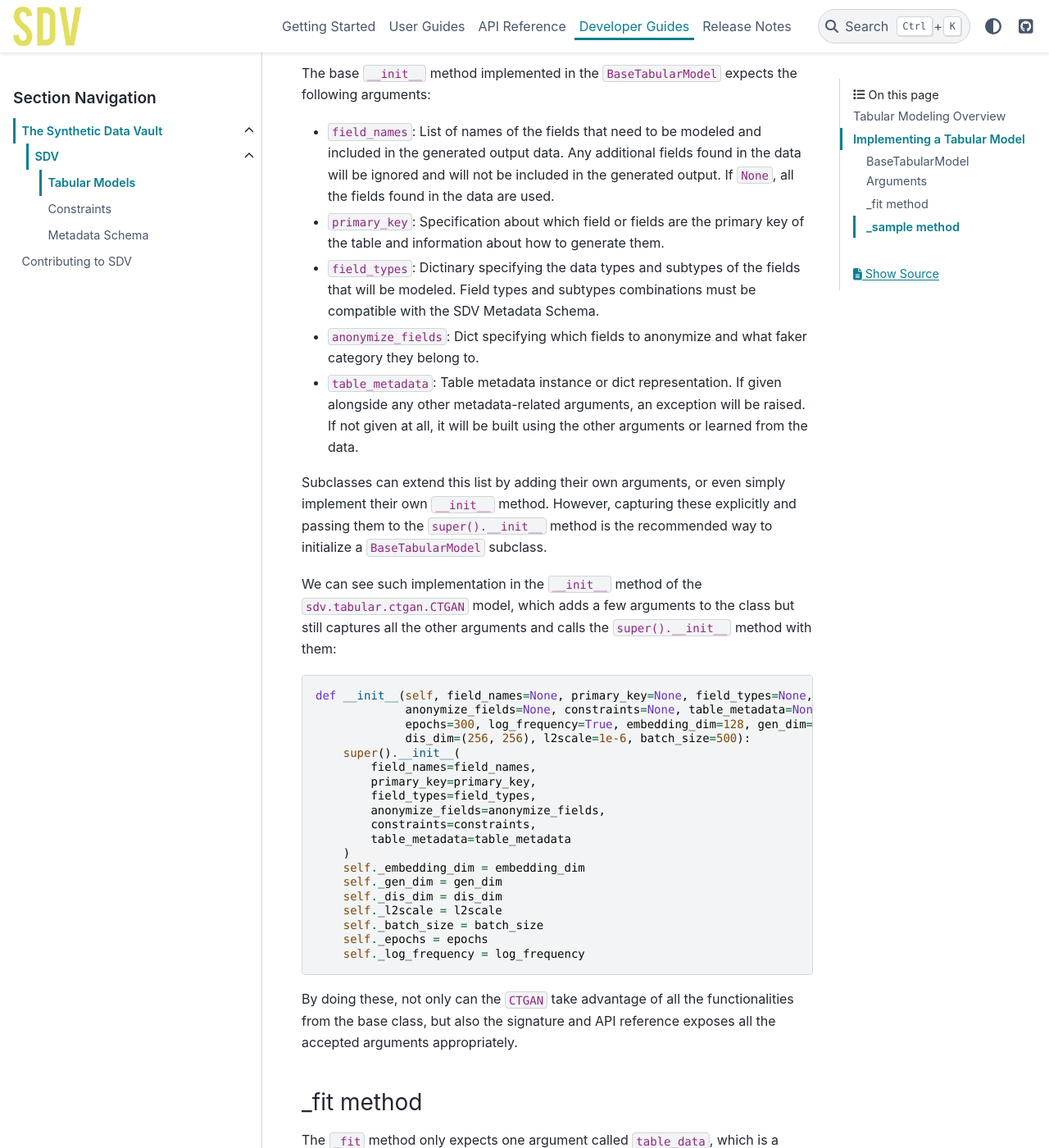
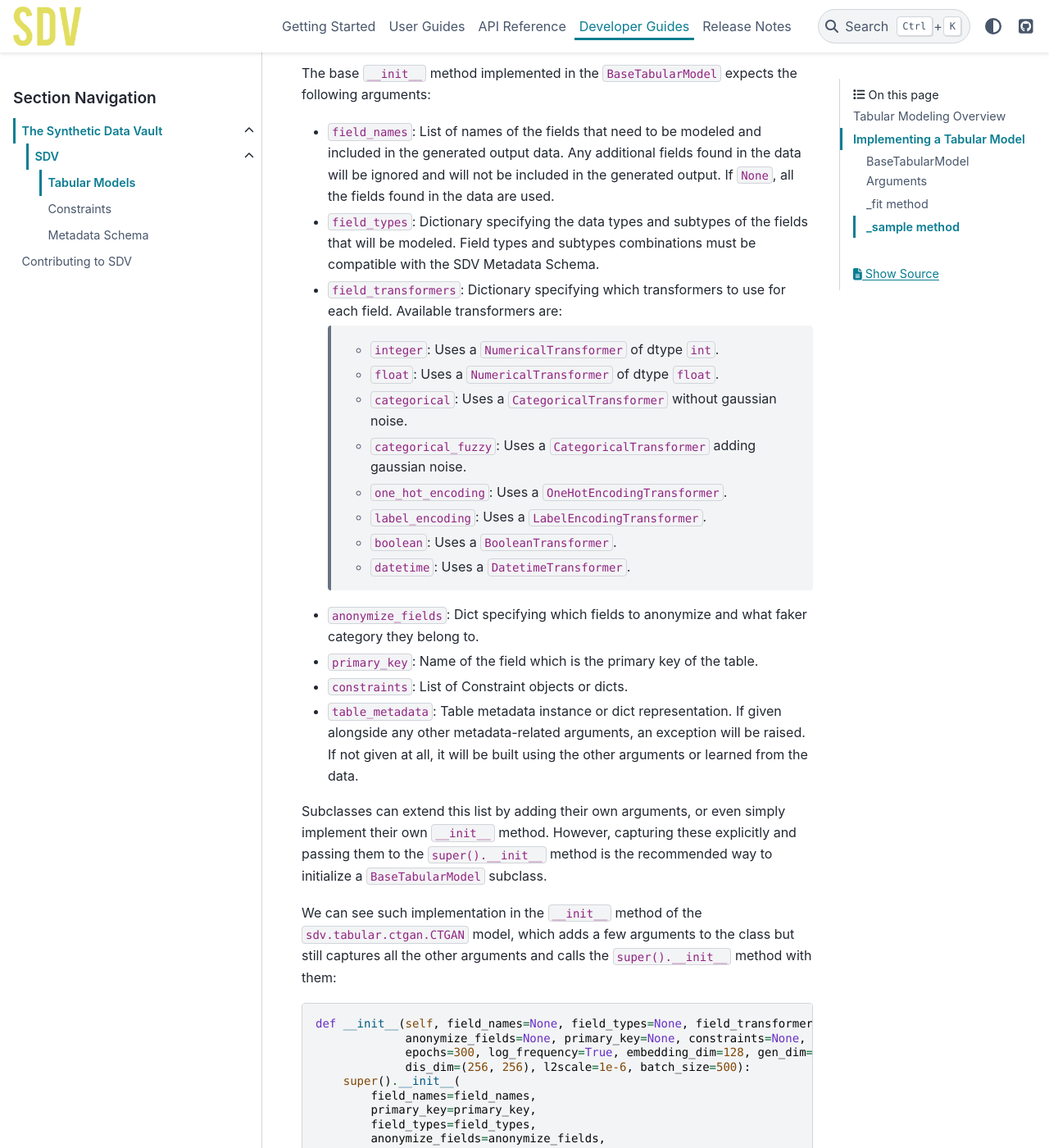
Before and after one commit to sdv-dev/SDV, a Sphinx documentation site: the page built from docs/developer_guides/sdv/tabular.rst, in a window 1280 px wide and 1400 px high, scrolled down 2082 px. Shown: the whole window at 82% size. Built offline with Sphinx 7.4.7 and the PyData theme 0.15.4, drawn with Linux system fonts in a browser that asks for light colours; pages that are not in the unit, such as notebooks, are missing from menus; some of the changed text lies outside the part shown.

Commit message:
Fix typos and add latest Tabular API changes

```diff
--- a/docs/developer_guides/contributing.rst
+++ b/docs/developer_guides/contributing.rst
@@ -7,7 +7,7 @@ The Synthetic Data Vault project is a collection of several open source librarie
 that range from simple reversible transformations to the most complex state-of-the-art Generative
 Deep Learning models.
 
-Building and maintining all these libraries is a community driven effort which relies on the work
+Building and maintaining all these libraries is a community driven effort which relies on the work
 of developers from all around the world that contribute their knowledge, code and feedback to make
 the project grow and improve over time.
 
--- a/docs/developer_guides/overview.rst
+++ b/docs/developer_guides/overview.rst
@@ -12,7 +12,7 @@ SDV
 * `Source Code <https://github.com/sdv-dev/SDV>`_
 
 SDV is the main library, which provides a user friendly interface to access all the
-different functionalirities of the project.
+different functionalities of the project.
 
 The SDV library allows you to:
 
--- a/docs/developer_guides/sdv/constraints.rst
+++ b/docs/developer_guides/sdv/constraints.rst
@@ -19,7 +19,7 @@ The following public methods are implemented in this class:
 * ``transform``: Identity method.
 * ``fit_transform``: Call ``self.fit`` and then call ``self.transform`` and return its outputs.
 * ``reverse_transform``: Identity method.
-* ``is_valid``: Return a ``pandas.Series`` full or ``True`` values with the same lenth as the
+* ``is_valid``: Return a ``pandas.Series`` full or ``True`` values with the same length as the
   given data.
 * ``filter_valid``: Return only the rows for which ``self.is_valid`` returns ``True``.
 * ``from_dict``: Build a ``Constraint`` from its dict representation.
@@ -92,7 +92,7 @@ With the current implementation modeling would happen as usual. However, during
 all the rows would be validated using the ``is_valid`` method that we implemented, and invalid
 rows would be rejected and resampled until the number of desired rows has been generated.
 
-In this case this might be acceptable becahse each row only has a 50% chance of being invalid,
+In this case this might be acceptable because each row only has a 50% chance of being invalid,
 which means that, on average, we would need the model to sample only 2 times the number of rows
 that we need in order to get enough valid rows. However, in some other cases this can take a long
 time, especially if the condition imposed has a very low chance of being true. In such cases, we
--- a/docs/developer_guides/sdv/index.rst
+++ b/docs/developer_guides/sdv/index.rst
@@ -2,7 +2,7 @@ SDV
 ===
 
 SDV is the library which provides a user friendly interface to access all the
-different functionalirities of The Synthetic Data Vault Project.
+different functionalities of The Synthetic Data Vault Project.
 
 SDV is organized around the following concepts:
 
--- a/docs/developer_guides/sdv/tabular.rst
+++ b/docs/developer_guides/sdv/tabular.rst
@@ -83,17 +83,30 @@ arguments:
   fields found in the data will be ignored and will not be
   included in the generated output.
   If ``None``, all the fields found in the data are used.
-* ``primary_key``:
-  Specification about which field or fields are the
-  primary key of the table and information about how
-  to generate them.
 * ``field_types``:
-  Dictinary specifying the data types and subtypes
+  Dictionary specifying the data types and subtypes
   of the fields that will be modeled. Field types and subtypes
   combinations must be compatible with the SDV Metadata Schema.
+* ``field_transformers``:
+  Dictionary specifying which transformers to use for each field.
+  Available transformers are:
+
+    * ``integer``: Uses a ``NumericalTransformer`` of dtype ``int``.
+    * ``float``: Uses a ``NumericalTransformer`` of dtype ``float``.
+    * ``categorical``: Uses a ``CategoricalTransformer`` without gaussian noise.
+    * ``categorical_fuzzy``: Uses a ``CategoricalTransformer`` adding gaussian noise.
+    * ``one_hot_encoding``: Uses a ``OneHotEncodingTransformer``.
+    * ``label_encoding``: Uses a ``LabelEncodingTransformer``.
+    * ``boolean``: Uses a ``BooleanTransformer``.
+    * ``datetime``: Uses a ``DatetimeTransformer``.
+
 * ``anonymize_fields``:
   Dict specifying which fields to anonymize and what faker
   category they belong to.
+* ``primary_key``:
+  Name of the field which is the primary key of the table.
+* ``constraints``:
+  List of Constraint objects or dicts.
 * ``table_metadata``:
   Table metadata instance or dict representation.
   If given alongside any other metadata-related arguments, an
@@ -111,8 +124,8 @@ which adds a few arguments to the class but still captures all the other argumen
 
 .. code-block:: Python
 
-    def __init__(self, field_names=None, primary_key=None, field_types=None,
-                 anonymize_fields=None, constraints=None, table_metadata=None,
+    def __init__(self, field_names=None, field_types=None, field_transformers=None,
+                 anonymize_fields=None, primary_key=None, constraints=None, table_metadata=None,
                  epochs=300, log_frequency=True, embedding_dim=128, gen_dim=(256, 256),
                  dis_dim=(256, 256), l2scale=1e-6, batch_size=500):
         super().__init__(
```
Also changed, not shown: other parts of docs/developer_guides/sdv/tabular.rst (+1 -1 lines).
